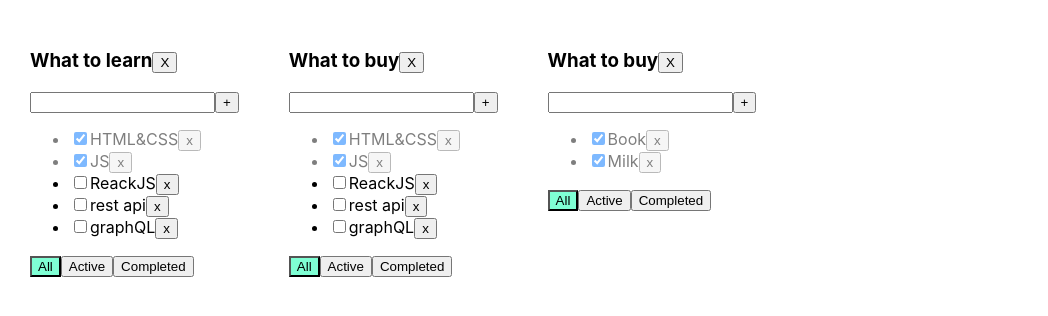
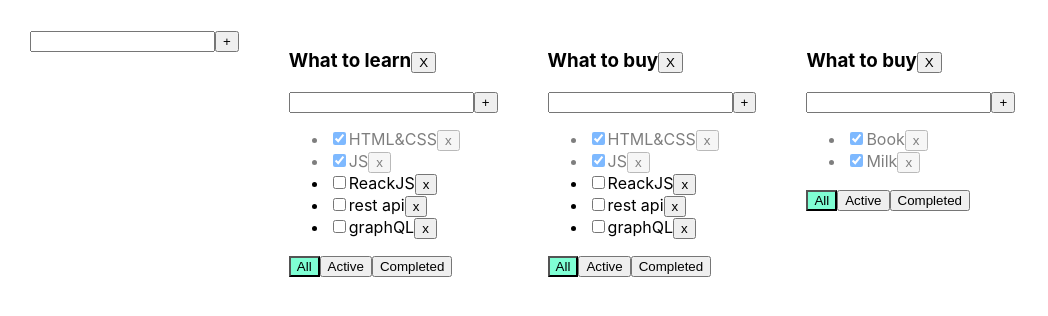
Before and after one commit to VladislavOlhovik/TodoList, a React (Create React App) app: page / in a window 1280 px wide. Shown: the top 316 px of the page, without its empty margins (0-1048 px from the left). Built offline with nearby package versions, Linux system fonts and the light colour scheme.

Commit message:
lesson 06

```diff
--- a/package.json
+++ b/package.json
@@ -13,7 +13,7 @@
     "@types/uuid": "^8.3.0",
     "react": "^16.13.1",
     "react-dom": "^16.13.1",
-    "react-scripts": "3.4.1",
+    "react-scripts": "^3.4.3",
     "typescript": "~3.7.2",
     "uuid": "^8.3.0"
   },
--- /dev/null
+++ b/src/AddItemForm.tsx
@@ -0,0 +1,33 @@
+import React, { useState, ChangeEvent, KeyboardEvent } from 'react';
+
+type AddItemFormPropsType={
+    addItem:(title:string)=>void
+}
+
+export function AddItemForm (props:AddItemFormPropsType){
+    let [newTasktitle, setnewTasktitle] = useState('')
+    let [error, setError] = useState<string | null>(null)
+    const onChangeHandler = (event: ChangeEvent<HTMLInputElement>) => {
+        setnewTasktitle(event.currentTarget.value)
+    }
+    const onKeyPressHandler = (event: KeyboardEvent<HTMLInputElement>) => {
+        event.charCode === 13 && buttonAddItem()
+        setError(null)
+    }
+    const buttonAddItem = () => {
+        if (newTasktitle.trim() !== '') {
+            props.addItem(newTasktitle)
+            setnewTasktitle('')
+        } else {
+            setError('Title is required')
+        }
+    }
+    return <div>
+    <input value={newTasktitle}
+        onChange={onChangeHandler}
+        onKeyPress={onKeyPressHandler}
+        className={error ? 'error' : ''} />
+    <button onClick={buttonAddItem}>+</button>
+    {error && <div className='error-message'>{error}</div>}
+</div>
+}
--- a/src/App.tsx
+++ b/src/App.tsx
@@ -2,6 +2,7 @@ import React, { useState } from 'react';
 import './App.css';
 import TodoList, { filtersValueType, TodoListType, TaskType } from './Todolist';
 import { v1 } from 'uuid';
+import { AddItemForm } from './AddItemForm';
 
 type TaskStateType = {
     [key:string]:Array<TaskType>
@@ -39,7 +40,7 @@ function App() {
         ]
     })
 
-    const addTasks = (title: string, todolistId: string) => {
+    function addTasks(title: string, todolistId: string) {
         let todoListTasks = tasks1[todolistId]
         const newTask = { id: v1(), title: title, isDone: false }
         tasks1[todolistId] = [newTask, ...todoListTasks]
@@ -70,9 +71,34 @@ function App() {
         delete tasks1[todolistId]
         setTasks1({...tasks1})
     }
+    function addTodoList (title:string){
+        let newTodoList:TodoListType={
+            id:v1(),
+            title:title,
+            filter:'all'
+        }
+        setTodoLists([newTodoList,...todoLists])
+        setTasks1({...tasks1,[newTodoList.id]:[]})
+    }
+    function changeTaskTitle(id: string, newTitile:string, todolistdId:string){
+        let todoList = tasks1[todolistdId]
+        let task = todoList.find(el=>el.id===id)
+        if(task){
+            task.title=newTitile
+            setTasks1({...tasks1})
+        }
+    }
+    function changeTodoListTitle(newTitile:string, todolistdId:string){
+        let todoList=todoLists.find(el=>el.id===todolistdId)
+        if(todoList){
+            todoList.title=newTitile
+            setTodoLists([...todoLists])
+        }
+    }
 
     return (
         <div className="App">
+            <AddItemForm addItem={addTodoList}/>
             {todoLists.map((el) => {
                 let tasksForTodolist = tasks1[el.id];
 
@@ -93,7 +119,9 @@ function App() {
                     addTasks={addTasks}
                     changeTaskStatus={changeStatus}
                     filter={el.filter}
-                    removeTodolist={removeTodolist} />
+                    removeTodolist={removeTodolist}
+                    changeTaskTitle={changeTaskTitle}
+                    changeTodoListTitle={changeTodoListTitle} />
             })}
         </div>
     );
--- /dev/null
+++ b/src/EditableSpan.tsx
@@ -0,0 +1,24 @@
+import React, { ChangeEvent, useState } from 'react';
+
+type EditableSpanPropsType={
+    title:string
+    onChange:(newTitle:string)=>void
+}
+export function EditableSpan(props:EditableSpanPropsType){
+    let [editMode,setEditMode]=useState<boolean>(false)
+    let [title,setTitle]=useState('')
+    const activateViewMode =()=>{
+        setEditMode(false)
+        props.onChange(title)
+    }
+    const activateEditMode=()=>{
+        setEditMode(true)
+        setTitle(props.title)
+    }
+    const changeTitle=(e:ChangeEvent<HTMLInputElement>)=>{
+        setTitle(e.currentTarget.value)
+    }
+    return editMode
+    ?<input value={title} onChange={changeTitle} onBlur={activateViewMode} autoFocus/>
+    : <span onDoubleClick={activateEditMode} title={'to change it use a double click'}>{props.title}</span>
+}
--- a/src/Todolist.tsx
+++ b/src/Todolist.tsx
@@ -1,4 +1,6 @@
-import React, { useState, ChangeEvent, KeyboardEvent } from 'react';
+import React, { ChangeEvent } from 'react';
+import { AddItemForm } from './AddItemForm';
+import { EditableSpan } from './EditableSpan';
 
 export type TodoListPropsType = {
     id:string
@@ -10,6 +12,8 @@ export type TodoListPropsType = {
     changeTaskStatus: (id: string, isDone: boolean,todolistdId:string) => void
     filter: filtersValueType
     removeTodolist:(todolistdId:string)=>void
+    changeTaskTitle:(id: string, newTitile:string, todolistdId:string)=>void
+    changeTodoListTitle:(newTitile:string, todolistdId:string)=>void
 }
 export type TaskType = {
     id: string
@@ -21,56 +25,34 @@ export type TodoListType = {
     title: string
     filter: filtersValueType
 }
-
 export type filtersValueType = 'all' | 'active' | 'completed'
 
 function TodoList(props: TodoListPropsType) {
-
-    let [newTasktitle, setnewTasktitle] = useState('')
-    let [error, setError] = useState<string | null>(null)
-
-    const buttonAddTask = () => {
-        if (newTasktitle.trim() !== '') {
-            props.addTasks(newTasktitle,props.id)
-            setnewTasktitle('')
-        } else {
-            setError('Title is required')
-        }
-    }
-    const onChangeHandler = (event: ChangeEvent<HTMLInputElement>) => {
-        setnewTasktitle(event.currentTarget.value)
-    }
-    const onKeyPressHandler = (event: KeyboardEvent<HTMLInputElement>) => {
-        event.charCode === 13 && buttonAddTask()
-        setError(null)
-    }
     const onClickAllHandler = () => props.changeFilter('all',props.id)
     const onClickActiveHandler = () => props.changeFilter('active',props.id)
     const onClicCompletedHandler = () => props.changeFilter('completed',props.id)
     const onClickRemoveTodoList=()=>props.removeTodolist(props.id)
+    const addItem=(title:string)=>props.addTasks(title,props.id)
+    const changeTodoListTitle=(newTitle:string)=>props.changeTodoListTitle(newTitle,props.id)
     return (
         <div>
-            <h3>{props.title}<button onClick={onClickRemoveTodoList}>X</button></h3>
-            <div>
-                <input value={newTasktitle}
-                    onChange={onChangeHandler}
-                    onKeyPress={onKeyPressHandler}
-                    className={error ? 'error' : ''} />
-                <button onClick={buttonAddTask}>+</button>
-                {error && <div className='error-message'>{error}</div>}
-            </div>
+            <h3><EditableSpan title={props.title} onChange={changeTodoListTitle}/><button onClick={onClickRemoveTodoList}>X</button></h3>
+            <AddItemForm addItem={addItem}/>
             <ul>
                 {
                     props.tasks.map(t => {
                         const onRemoveHandler = () => props.removeTask(t.id,props.id)
-                        const onChangeHandler = (e: ChangeEvent<HTMLInputElement>) => {
+                        const onChangeStatusHandler = (e: ChangeEvent<HTMLInputElement>) => {
                             props.changeTaskStatus(t.id, e.currentTarget.checked,props.id)
+                        }
+                        const onChangeTitleHandler=(newTitle:string)=>{
+                            props.changeTaskTitle(t.id,newTitle,props.id)
                         }
                         return <li key={t.id} className={t.isDone ? 'is-done' : ''}>
                             <input type="checkbox"
                                 checked={t.isDone}
-                                onChange={onChangeHandler} />
-                            <span>{t.title}</span>
+                                onChange={onChangeStatusHandler} />
+                                <EditableSpan onChange={onChangeTitleHandler} title={t.title}/>
                             <button onClick={onRemoveHandler}>x</button>
                         </li>
                     })
```
Also changed, not shown: 1 other file (tests, documents, lock files or other folders).
